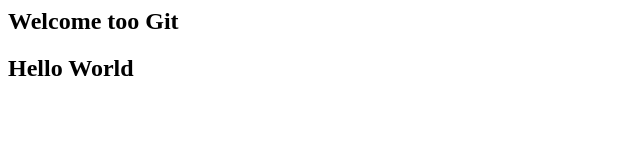
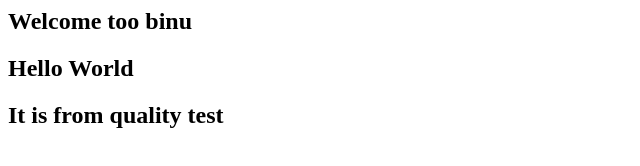
Before and after one commit to BinuChristin/demo-repo2, a plain HTML site: page index.html in a window 1280 px wide. Shown: the whole page, without its empty margins (0-640 px from the left). Drawn offline with Linux system fonts and the light colour scheme.

Commit message:
changed by Ebin for the request

```diff
--- a/index.html
+++ b/index.html
@@ -1,5 +1,6 @@
 <div>
-    <h2>Welcome too Git</h2>
+    <h2>Welcome too binu</h2>
     <h2>Hello World</h2>
+    <h2>It is from quality test</h2>
 
 </div>
```
